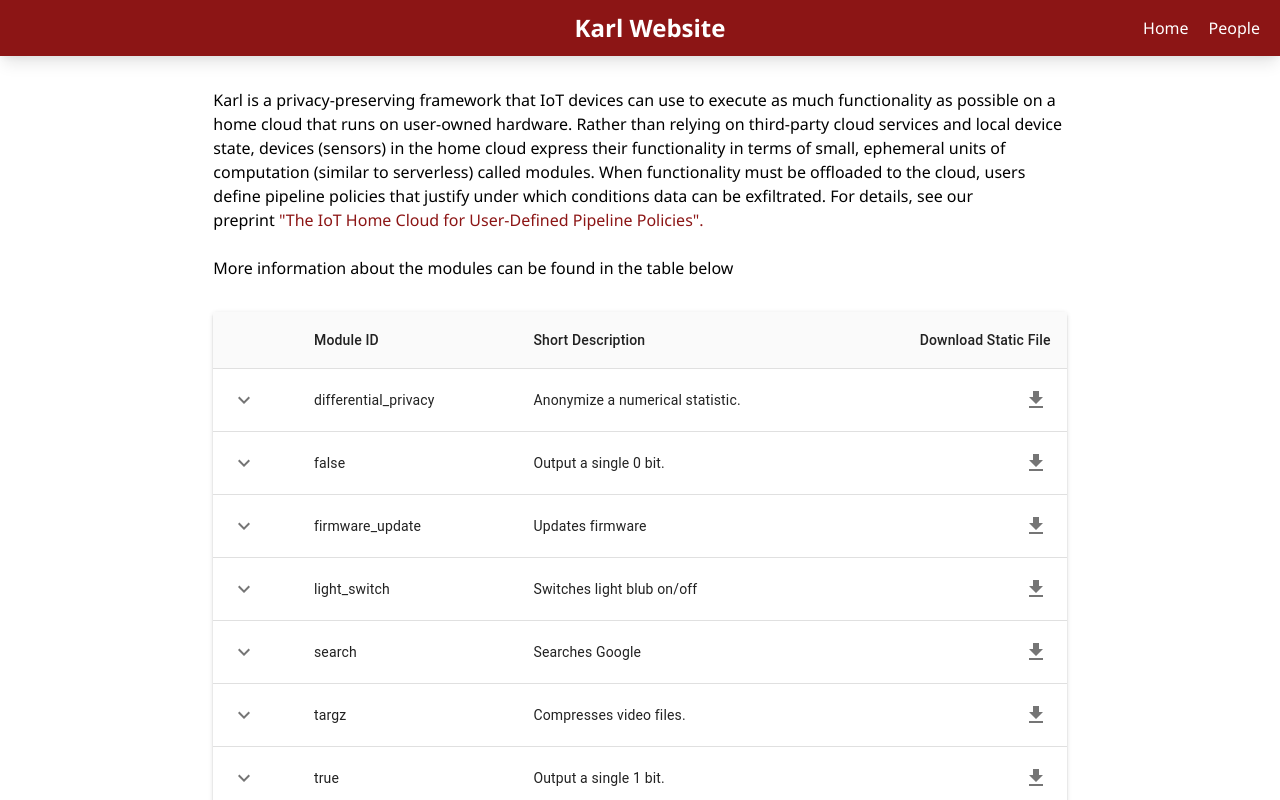
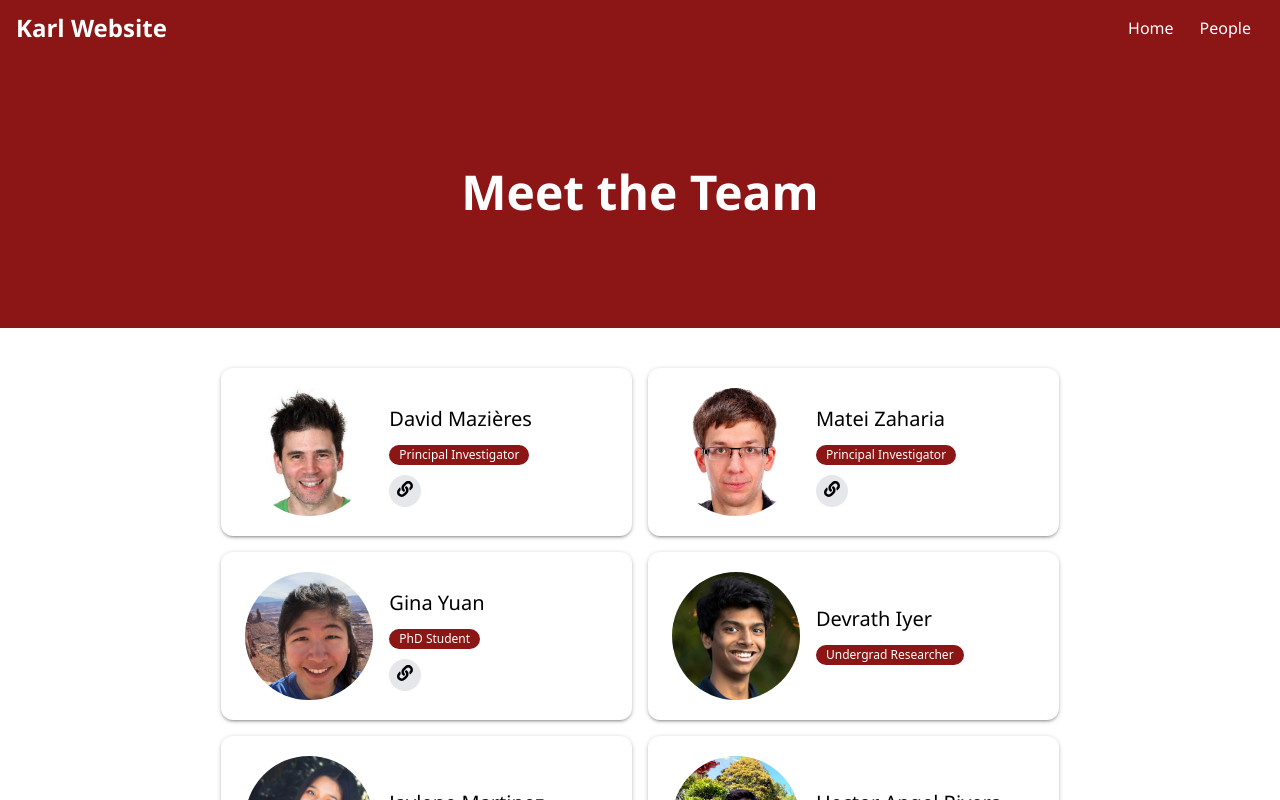
Before and after one commit to karl-home/karl-site, a React (Create React App) app: page /people in a window 1280 px wide. Shown: the top 800 px of the page. Built offline with nearby package versions, Linux system fonts and the light colour scheme.

Commit message:
Added seperate page for people

```diff
--- a/package.json
+++ b/package.json
@@ -17,6 +17,7 @@
     "express": "^4.17.1",
     "react": "^17.0.2",
     "react-dom": "^17.0.2",
+    "react-router-dom": "^5.2.0",
     "react-scripts": "4.0.3",
     "web-vitals": "^1.1.2"
   },
--- a/src/App.js
+++ b/src/App.js
@@ -1,15 +1,30 @@
 import React from 'react';
 import "./index.css"
 import Home from "./pages/home";
-import Profile from "./components/profile"
+import People from "./pages/people"
+import Navbar from './components/navbar';
+import {BrowserRouter as Router, Route, Switch } from "react-router-dom"
 
 
 function App() {
   return (
-    <div>
-      <Home />
-      <div className="h-10"></div>
-    </div>
+    <Router>
+      <div>
+        <Navbar />
+        <div>
+          <Switch>
+            <Route exact path = "/">
+              <Home />
+            </Route>
+            <Route exact path = "/people">
+              <People />
+            </Route>
+          </Switch>
+        </div>
+        <div className="h-10"></div>
+      </div>
+    </Router>
+
   );
 }
 
--- /dev/null
+++ b/src/components/navbar.js
@@ -0,0 +1,23 @@
+import React from 'react';
+
+export default function Navbar() {
+  return (
+    <div id="top" className="flex items-center justify-left h-auto bg-cardinal z-40">
+      <h1 className="text-2xl font-bold py-3 pl-4">Karl Website</h1>
+      <div className="absolute right-0 pr-4 py-3">
+        <div className="flex">
+          <a href="/">
+            <p className="nav-link">
+              Home
+            </p>
+          </a>
+          <a href="/people">
+            <p className="nav-link">
+              People
+            </p>
+          </a>
+        </div>
+      </div>
+    </div>
+  );
+}
--- /dev/null
+++ b/src/components/people-hero.js
@@ -0,0 +1,9 @@
+import React from 'react';
+
+export default function PeopleHero() {
+  return (
+    <div id="top" className="flex items-center justify-center h-auto bg-cardinal z-0">
+      <h1 className="text-5xl font-bold py-28">Meet the Team</h1>
+    </div>
+  );
+}
--- a/src/components/profile.js
+++ b/src/components/profile.js
@@ -1,7 +1,7 @@
 import React from "react";
 import { FontAwesomeIcon } from '@fortawesome/react-fontawesome'
 import { faGithub, faLinkedin } from '@fortawesome/free-brands-svg-icons'
-import { faEnvelope } from '@fortawesome/free-solid-svg-icons'
+import { faEnvelope, faLink } from '@fortawesome/free-solid-svg-icons'
 
 export default function Profile({
   name,
@@ -10,10 +10,11 @@ export default function Profile({
   email,
   linkedin,
   github,
+  personalSite
 }) {
   return (
     <div className="w-full lg:w-1/2 2xl:w-1/3 py-2 px-2">
-      <div className="h-full flex items-center rounded-md shadow-material-2 bg-white px-4 sm:px-6 py-5">
+      <div className="h-full flex items-center rounded-xl shadow-material-2 bg-white px-4 sm:px-6 py-5">
         <div className="space-x-4 relative flex items-center ">
           <div className="flex-shrink-0">
             <img
@@ -41,8 +42,9 @@ export default function Profile({
               <ul className="flex">
                 {[
                   { href: linkedin, icon: faLinkedin, sr: 'linkedin' },
-                  { href: 'mailto:' + email, icon: faEnvelope, sr: 'github' },
-                  { href: github, icon: faGithub, sr: 'email' },
+                  { href: email, icon: faEnvelope, sr: 'email' },
+                  { href: github, icon: faGithub, sr: 'github' },
+                  { href: personalSite, icon: faLink, sr: 'personalSite' },
                 ].map(({ href, sr, icon }) => (
                   <div key={sr + href}>
                     {href && (
--- a/src/data/peopleData.json
+++ b/src/data/peopleData.json
@@ -5,7 +5,8 @@
       "positions": ["Principal Investigator"],
       "linkedin": "",
       "github": "",
-      "email": ""
+      "email": "",
+      "personalSite": "https://www.scs.stanford.edu/~dm/"
     },
     {
       "name": "Matei Zaharia",
@@ -13,7 +14,8 @@
       "positions": ["Principal Investigator"],
       "linkedin": "",
       "github": "",
-      "email": ""
+      "email": "",
+      "personalSite": "https://cs.stanford.edu/people/matei/"
     },
     {
       "name": "Gina Yuan",
@@ -21,7 +23,8 @@
       "positions": ["PhD Student"],
       "linkedin": "",
       "github": "",
-      "email": ""
+      "email": "",
+      "personalSite": "https://www.ginayuan.com/"
     },
     {
       "name": "Devrath Iyer",
@@ -29,7 +32,8 @@
       "positions": ["Undergrad Researcher"],
       "linkedin": "",
       "github": "",
-      "email": ""
+      "email": "",
+      "personalSite": ""
     },
     {
       "name": "Jaylene Martinez",
@@ -37,7 +41,8 @@
       "positions": ["Undergrad Researcher"],
       "linkedin": "",
       "github": "",
-      "email": ""
+      "email": "",
+      "personalSite": ""
     },
     {
       "name": "Hector Angel Rivera",
@@ -45,7 +50,8 @@
       "positions": ["Undergrad Researcher"],
       "linkedin": "",
       "github": "",
-      "email": ""
+      "email": "",
+      "personalSite": ""
     },
     {
       "name": "Henry Weng",
@@ -53,6 +59,7 @@
       "positions": ["Undergrad Researcher"],
       "linkedin": "",
       "github": "",
-      "email": ""
+      "email": "",
+      "personalSite": "https://henryweng.netlify.app"
     }
   ]
--- a/src/index.css
+++ b/src/index.css
@@ -17,7 +17,7 @@
 }
 
 .nav-link{
-  @apply transition duration-100 text-white hover:text-red-300 hover:underline
+  @apply transition border p-1 px-3 border-transparent duration-150 text-white hover:border-white
 }
 
 .link{
--- a/src/pages/home.js
+++ b/src/pages/home.js
@@ -16,9 +16,7 @@ import KeyboardArrowUpIcon from '@material-ui/icons/KeyboardArrowUp';
 import GetAppIcon from '@material-ui/icons/GetApp';
 import moduleData from "../data/moduleData.json"
 import peopleData from "../data/peopleData.json"
-import Profile from "../components/profile"
 import "../index.css"
-import { Person } from '@material-ui/icons';
 
 const useRowStyles = makeStyles({
   root: {
@@ -34,23 +32,6 @@ const people = peopleData;
 export default function Home() {
   return (
     <div>
-      <div id="top" className="flex items-center justify-center h-auto bg-cardinal shadow-lg z-10">
-        <h1 className="text-2xl font-bold py-3 pl-5">Karl Website</h1>
-        <div className="absolute right-0 pr-5 py-3">
-          <div className="flex">
-            <a href="#top">
-              <p className="nav-link">
-                Home
-              </p>
-            </a>
-            <a href="#people">
-              <p className="nav-link pl-5">
-                People
-              </p>
-            </a>
-          </div>
-        </div>
-      </div>
       <div className="center text-container">
         <p>
           Karl is a privacy-preserving framework that IoT devices can use to execute as much functionality as possible on a home cloud that runs on user-owned hardware. Rather than relying on third-party cloud services and local device state, devices (sensors) in the home cloud express their functionality in terms of small, ephemeral units of computation (similar to serverless) called modules. When functionality must be offloaded to the cloud, users define pipeline policies that justify under which conditions data can be exfiltrated. For details, see our preprint&nbsp;
@@ -81,21 +62,6 @@ export default function Home() {
             </TableBody>
           </Table>
         </TableContainer>
-      </div>
-      <div className="center text-container">
-      <div id="people" className = "flex flex-wrap">
-        {people.map((person) => (
-          <Profile
-            key={person.name}
-            name={person.name}
-            imgSrc={person.imgSrc}
-            positions={person.positions}
-            linkedin={person.linkedin}
-            github={person.github}
-            email={person.email}
-          />
-        ))}
-        </div>
       </div>
     </div>
   );
--- /dev/null
+++ b/src/pages/people.js
@@ -0,0 +1,31 @@
+import React from 'react';
+import peopleData from "../data/peopleData.json"
+import Profile from "../components/profile"
+import PeopleHero from '../components/people-hero';
+
+
+const people = peopleData;
+
+export default function People() {
+  return (
+    <div>
+      <PeopleHero />
+      <div className="center text-container">
+        <div id="people" className = "flex flex-wrap justify-center">
+          {people.map((person) => (
+            <Profile
+              key={person.name}
+              name={person.name}
+              imgSrc={person.imgSrc}
+              positions={person.positions}
+              linkedin={person.linkedin}
+              github={person.github}
+              email={person.email}
+              personalSite={person.personalSite}
+            />
+          ))}
+          </div>
+      </div>
+    </div>
+  );
+}
--- a/tailwind.config.js
+++ b/tailwind.config.js
@@ -5,7 +5,8 @@ module.exports = {
     extend: {
       colors: {
         "cardinal": '#8C1515',
-        "light-cardinal": "#B83A4B"
+        "light-cardinal": "#B83A4B",
+        "dark-cardinal": "#820000",
       },
       fontFamily: {
         "sourcesans": ["SourceSansPro", "Segoe UI"]
```
Also changed, not shown: public/assets/headshots/matei.jpg, 1 other file (tests, documents, lock files or other folders).
